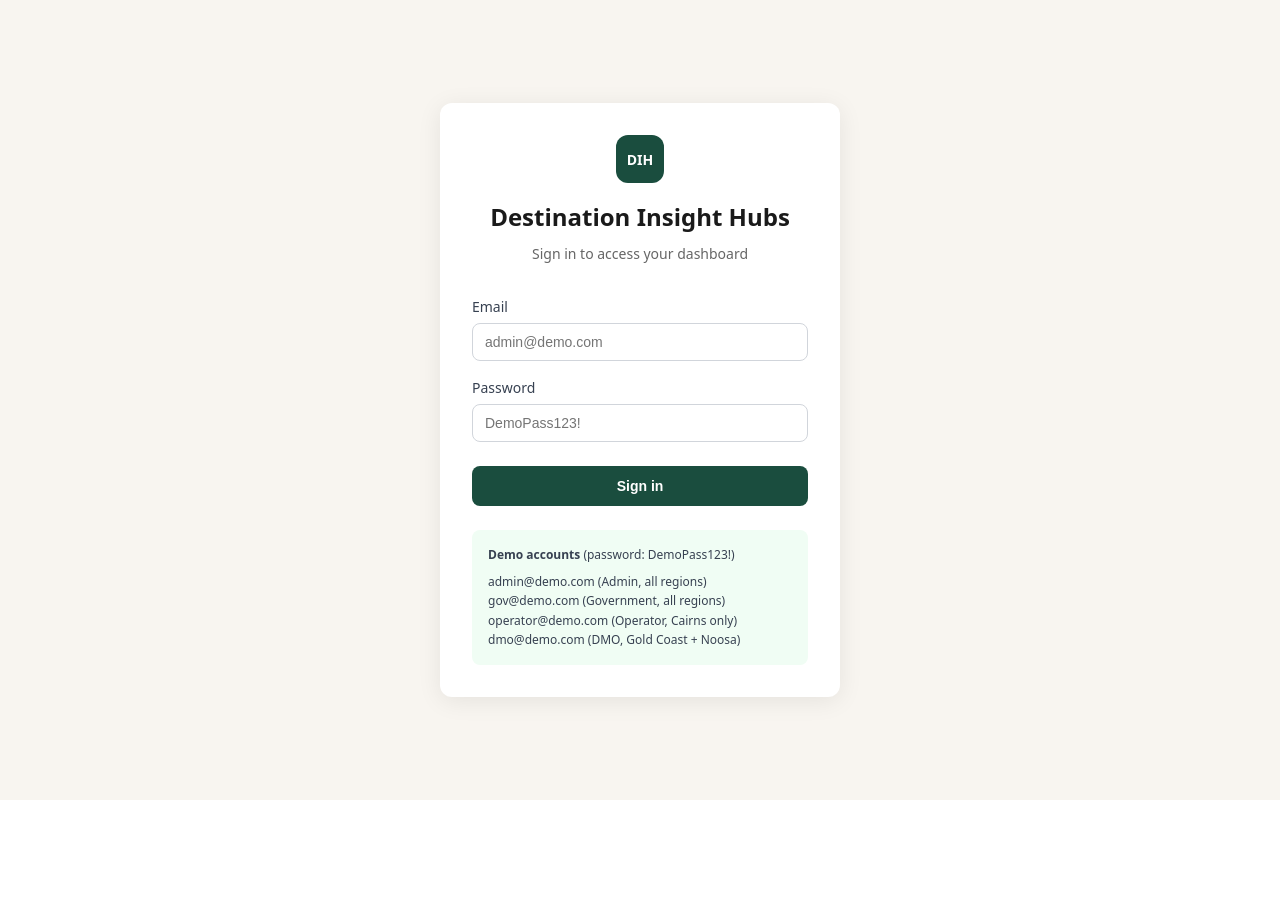
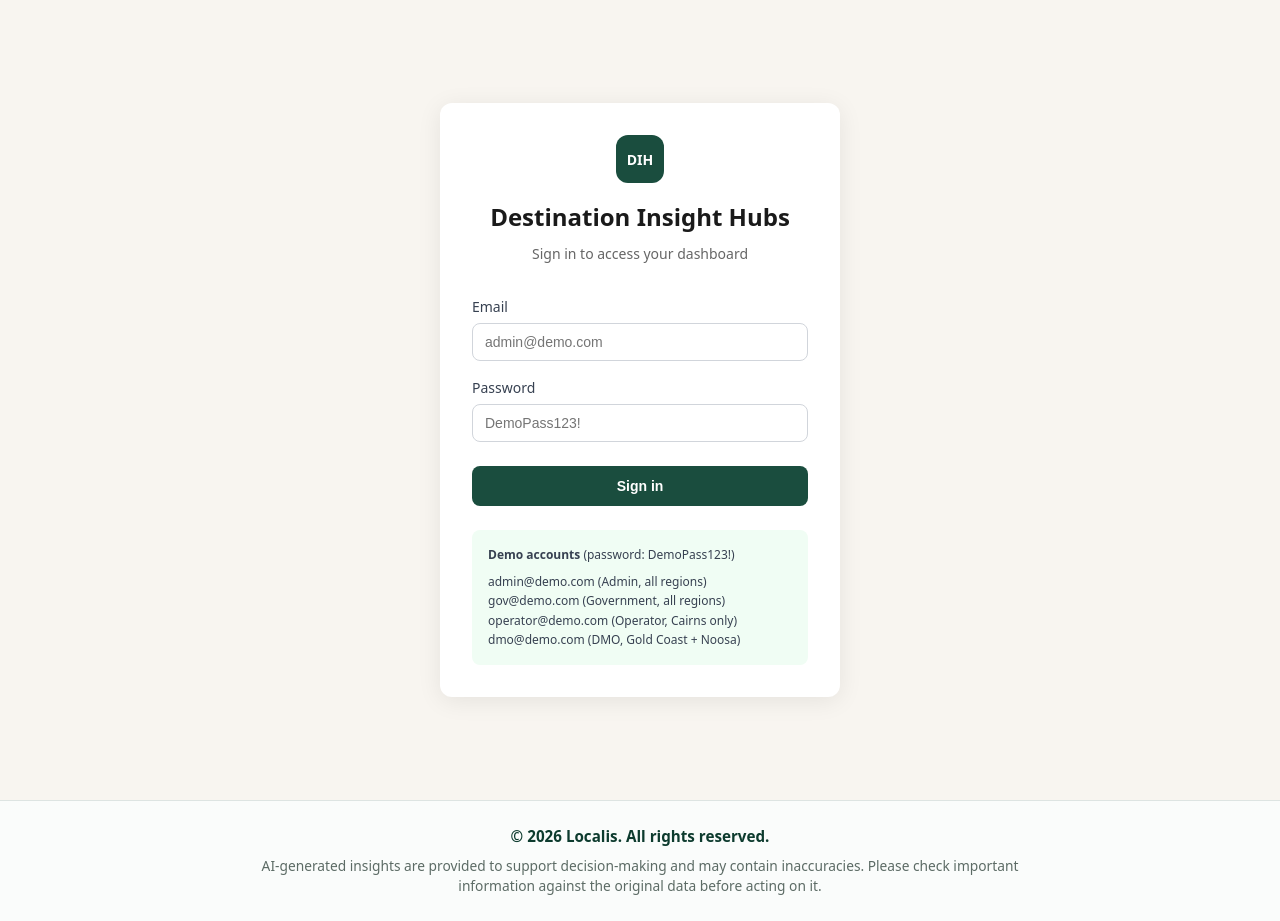
Before and after one commit to chamald-git/QUT-localis-dih-A1, a React (Vite) app in the folder client/: page /login in a window 1280 px wide. Before the commit the page ends 800 px from the top, so only its background shows below. Built offline with nearby package versions, Linux system fonts and the light colour scheme; no server answers.

Commit message:
Add shared footer with AI disclaimer

```diff
--- /dev/null
+++ b/client/src/components/AppFooter.jsx
@@ -0,0 +1,13 @@
+export default function AppFooter() {
+  return (
+    <footer className="app-footer">
+      <p className="app-footer-copy">
+        © 2026 Localis. All rights reserved.
+      </p>
+
+      <p className="app-footer-disclaimer">
+        AI-generated insights are provided to support decision-making and may contain inaccuracies. Please check important information against the original data before acting on it.
+      </p>
+    </footer>
+  );
+}
--- a/client/src/index.css
+++ b/client/src/index.css
@@ -1575,3 +1575,34 @@ body:has(.operator-dashboard) {
     height: 42px;
   }
 }
+
+/* Shared app footer */
+
+.app-frame {
+  min-height: 100vh;
+  display: flex;
+  flex-direction: column;
+}
+
+.app-footer {
+  margin-top: auto;
+  padding: 24px 20px;
+  border-top: 1px solid rgba(13, 59, 46, 0.12);
+  background: rgba(255, 255, 255, 0.78);
+  color: var(--muted);
+  text-align: center;
+}
+
+.app-footer-copy {
+  margin: 0;
+  color: var(--forest);
+  font-size: 0.95rem;
+  font-weight: 700;
+}
+
+.app-footer-disclaimer {
+  max-width: 760px;
+  margin: 8px auto 0;
+  font-size: 0.86rem;
+  line-height: 1.5;
+}
--- a/client/src/main.jsx
+++ b/client/src/main.jsx
@@ -8,35 +8,56 @@ import LoginPage from './pages/LoginPage.jsx';
 import TourismOperatorDashboard from './pages/TourismOperatorDashboard.jsx';
 import GovernmentDashboard from './pages/GovernmentDashboard.jsx';
 import AdminUsersPage from './pages/AdminUsersPage.jsx';
+import AppFooter from './components/AppFooter.jsx';
 import './index.css';
 
 createRoot(document.getElementById('root')).render(
   <React.StrictMode>
     <BrowserRouter>
       <AuthProvider>
+        <div className="app-frame">
           <Routes>
             <Route path="/login" element={<LoginPage />} />
-          <Route path="/" element={
+
+            <Route
+              path="/"
+              element={
                 <ProtectedRoute>
                   <App />
                 </ProtectedRoute>
-          } />
-          <Route path="/operator" element={
+              }
+            />
+
+            <Route
+              path="/operator"
+              element={
                 <ProtectedRoute>
                   <TourismOperatorDashboard />
                 </ProtectedRoute>
-          } />
-          <Route path="/government" element={
+              }
+            />
+
+            <Route
+              path="/government"
+              element={
                 <ProtectedRoute>
                   <GovernmentDashboard />
                 </ProtectedRoute>
-          } />
-          <Route path="/admin/users" element={
+              }
+            />
+
+            <Route
+              path="/admin/users"
+              element={
                 <ProtectedRoute>
                   <AdminUsersPage />
                 </ProtectedRoute>
-          } />
+              }
+            />
           </Routes>
+
+          <AppFooter />
+        </div>
       </AuthProvider>
     </BrowserRouter>
   </React.StrictMode>,
```
Lines whose indentation alone changed are shown as unchanged.
